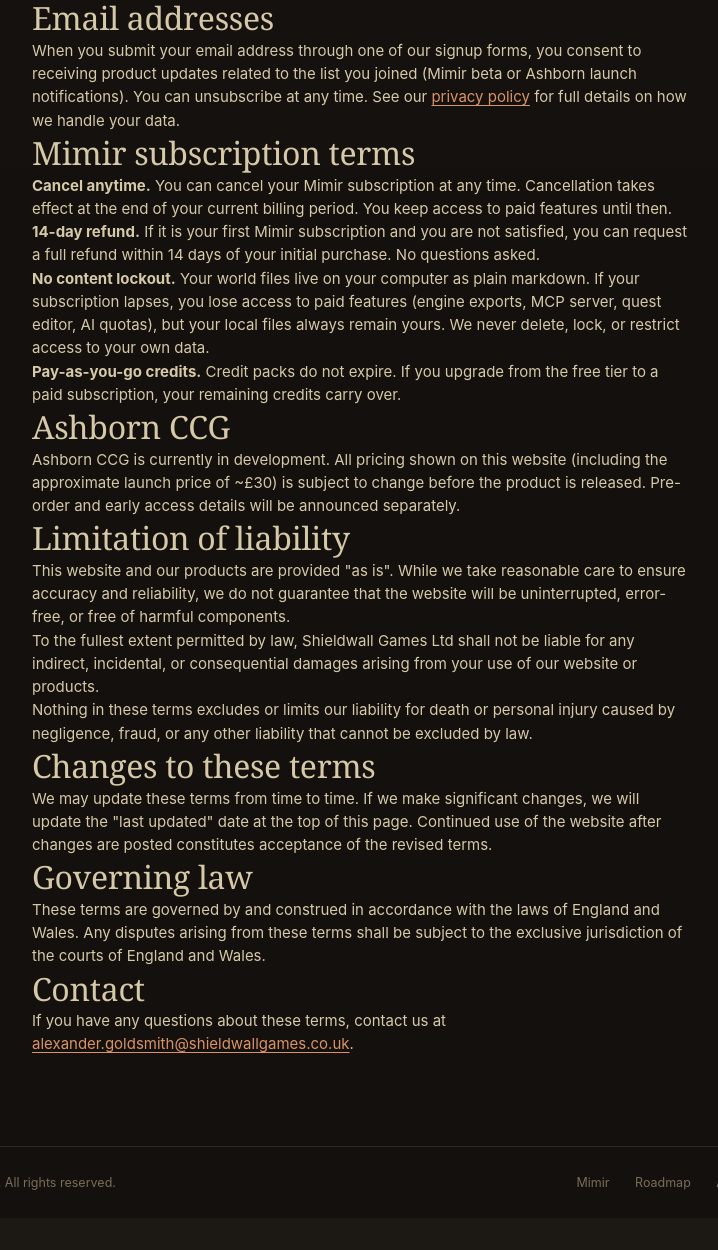
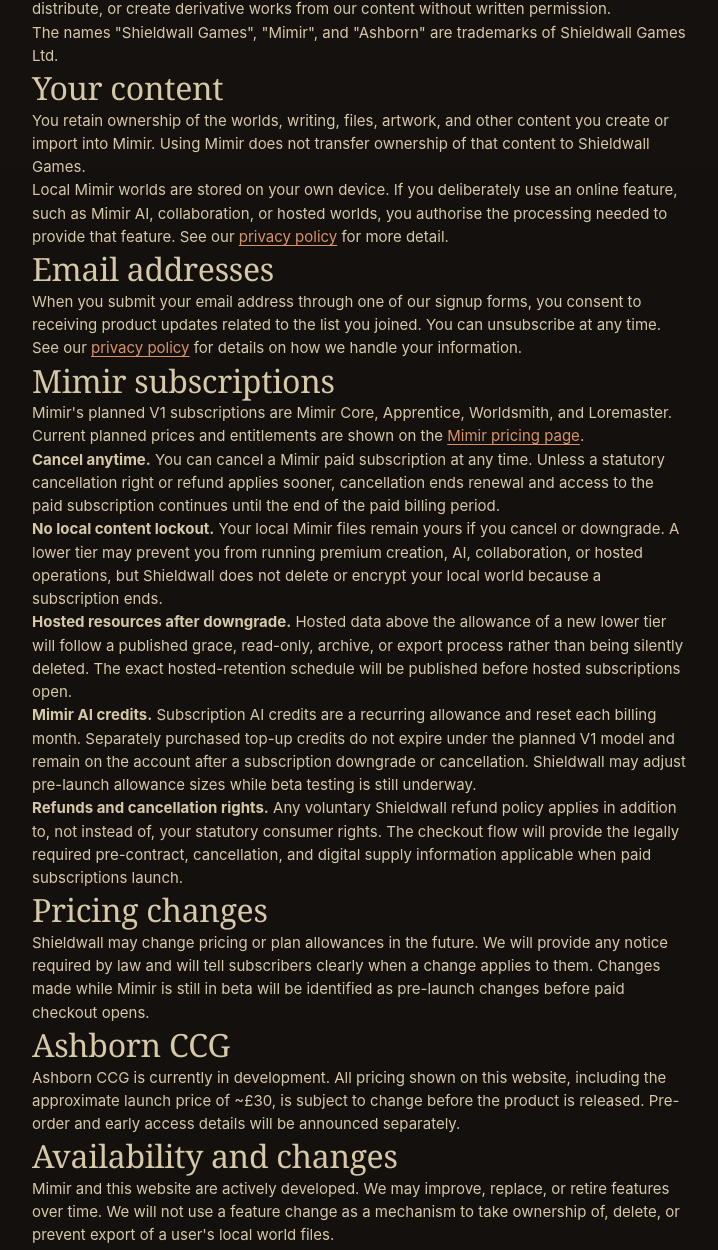
Before and after one commit to AlexGoldsmithUnrealDev/ShieldwalllGames, a plain HTML site: page terms.html in a window 1280 px wide. Shown: the part 633-1883 px from the top of the page, without its empty margins (280-998 px from the left). Before the commit the page ends 1851 px from the top, so only its background shows below. Drawn offline with Linux system fonts and the light colour scheme.

Commit message:
site: align Mimir terms with commercial model

```diff
--- a/terms.html
+++ b/terms.html
@@ -8,26 +8,22 @@
   <title>Terms of Use | Shieldwall Games</title>
   <meta name="description" content="Terms of use for the Shieldwall Games website, Mimir, and Ashborn CCG." />
 
-  <!-- Open Graph -->
   <meta property="og:type" content="website" />
   <meta property="og:title" content="Terms of Use | Shieldwall Games" />
   <meta property="og:description" content="Terms of use for the Shieldwall Games website, Mimir, and Ashborn CCG." />
   <meta property="og:url" content="https://shieldwallgames.co.uk/terms.html" />
   <meta property="og:image" content="" />
 
-  <!-- Twitter -->
   <meta name="twitter:card" content="summary_large_image" />
   <meta name="twitter:title" content="Terms of Use | Shieldwall Games" />
   <meta name="twitter:description" content="Terms of use for the Shieldwall Games website, Mimir, and Ashborn CCG." />
 
-  <!-- Favicon -->
   <link rel="icon" type="image/png" sizes="192x192" href="assets/icons/favicon-192.png" />
   <link rel="icon" type="image/png" sizes="512x512" href="assets/icons/favicon-512.png" />
   <link rel="icon" href="assets/icons/favicon.ico" sizes="any" />
   <link rel="apple-touch-icon" href="assets/icons/favicon-192.png" />
   <link rel="canonical" href="https://shieldwallgames.co.uk/terms.html" />
 
-  <!-- Styles -->
   <link rel="stylesheet" href="styles/main.css" />
   <link rel="stylesheet" href="styles/shieldwall.css" />
 </head>
@@ -36,12 +32,8 @@
 
 <div class="sw-page">
 
-  <!-- Skip link -->
   <a href="#main-content" class="skip-link">Skip to main content</a>
 
-  <!-- ============================================================
-       Navigation
-       ============================================================ -->
   <nav class="sw-nav">
     <div class="sw-wrap sw-nav-inner">
       <a class="sw-brand" href="./">Shieldwall Games<small>est. 2024 &middot; Kent</small></a>
@@ -63,19 +55,22 @@
 
   <main id="main-content">
 
-  <!-- ============================================================
-       Terms of Use
-       ============================================================ -->
   <section class="sw-section">
     <div class="sw-wrap sw-wrap--narrow">
 
       <h1 class="sw-section-h2">Terms of Use</h1>
-      <p class="sw-legal-date">Last updated: June 2026</p>
+      <p class="sw-legal-date">Last updated: August 2026</p>
 
       <p>
         These terms govern your use of the Shieldwall Games website,
         the Mimir application, and any related services. By using
         our website or products, you agree to these terms.
+      </p>
+      <p>
+        Mimir is currently in development. The public subscription
+        checkout, final hosted-service retention rules, and any
+        additional consumer information required at launch will be
+        published before paid subscriptions are opened.
       </p>
 
       <h2>Use of this website</h2>
@@ -99,85 +94,137 @@
         trademarks of Shieldwall Games Ltd.
       </p>
 
+      <h2>Your content</h2>
+      <p>
+        You retain ownership of the worlds, writing, files, artwork,
+        and other content you create or import into Mimir. Using Mimir
+        does not transfer ownership of that content to Shieldwall Games.
+      </p>
+      <p>
+        Local Mimir worlds are stored on your own device. If you
+        deliberately use an online feature, such as Mimir AI,
+        collaboration, or hosted worlds, you authorise the processing
+        needed to provide that feature. See our
+        <a href="privacy.html">privacy policy</a> for more detail.
+      </p>
+
       <h2>Email addresses</h2>
       <p>
         When you submit your email address through one of our signup
         forms, you consent to receiving product updates related to the
-        list you joined (Mimir beta or Ashborn launch notifications).
-        You can unsubscribe at any time. See our
-        <a href="privacy.html">privacy policy</a> for full details
-        on how we handle your data.
+        list you joined. You can unsubscribe at any time. See our
+        <a href="privacy.html">privacy policy</a> for details on how
+        we handle your information.
       </p>
 
-      <h2>Mimir subscription terms</h2>
+      <h2>Mimir subscriptions</h2>
       <p>
-        <strong>Cancel anytime.</strong> You can cancel your Mimir
-        subscription at any time. Cancellation takes effect at the
-        end of your current billing period. You keep access to paid
-        features until then.
+        Mimir's planned V1 subscriptions are Mimir Core, Apprentice,
+        Worldsmith, and Loremaster. Current planned prices and
+        entitlements are shown on the
+        <a href="mimir/#pricing">Mimir pricing page</a>.
       </p>
       <p>
-        <strong>14-day refund.</strong> If it is your first Mimir
-        subscription and you are not satisfied, you can request a
-        full refund within 14 days of your initial purchase. No
-        questions asked.
+        <strong>Cancel anytime.</strong> You can cancel a Mimir paid
+        subscription at any time. Unless a statutory cancellation
+        right or refund applies sooner, cancellation ends renewal and
+        access to the paid subscription continues until the end of the
+        paid billing period.
       </p>
       <p>
-        <strong>No content lockout.</strong> Your world files live
-        on your computer as plain markdown. If your subscription
-        lapses, you lose access to paid features (engine exports,
-        MCP server, quest editor, AI quotas), but your local files
-        always remain yours. We never delete, lock, or restrict
-        access to your own data.
+        <strong>No local content lockout.</strong> Your local Mimir
+        files remain yours if you cancel or downgrade. A lower tier may
+        prevent you from running premium creation, AI, collaboration,
+        or hosted operations, but Shieldwall does not delete or encrypt
+        your local world because a subscription ends.
       </p>
       <p>
-        <strong>Pay-as-you-go credits.</strong> Credit packs do not
-        expire. If you upgrade from the free tier to a paid
-        subscription, your remaining credits carry over.
+        <strong>Hosted resources after downgrade.</strong> Hosted data
+        above the allowance of a new lower tier will follow a published
+        grace, read-only, archive, or export process rather than being
+        silently deleted. The exact hosted-retention schedule will be
+        published before hosted subscriptions open.
+      </p>
+      <p>
+        <strong>Mimir AI credits.</strong> Subscription AI credits are
+        a recurring allowance and reset each billing month. Separately
+        purchased top-up credits do not expire under the planned V1
+        model and remain on the account after a subscription downgrade
+        or cancellation. Shieldwall may adjust pre-launch allowance
+        sizes while beta testing is still underway.
+      </p>
+      <p>
+        <strong>Refunds and cancellation rights.</strong> Any voluntary
+        Shieldwall refund policy applies in addition to, not instead of,
+        your statutory consumer rights. The checkout flow will provide
+        the legally required pre-contract, cancellation, and digital
+        supply information applicable when paid subscriptions launch.
+      </p>
+
+      <h2>Pricing changes</h2>
+      <p>
+        Shieldwall may change pricing or plan allowances in the future.
+        We will provide any notice required by law and will tell
+        subscribers clearly when a change applies to them. Changes made
+        while Mimir is still in beta will be identified as pre-launch
+        changes before paid checkout opens.
       </p>
 
       <h2>Ashborn CCG</h2>
       <p>
-        Ashborn CCG is currently in development. All pricing shown
-        on this website (including the approximate launch price of
-        ~&pound;30) is subject to change before the product is
-        released. Pre-order and early access details will be
-        announced separately.
+        Ashborn CCG is currently in development. All pricing shown on
+        this website, including the approximate launch price of
+        ~&pound;30, is subject to change before the product is released.
+        Pre-order and early access details will be announced separately.
+      </p>
+
+      <h2>Availability and changes</h2>
+      <p>
+        Mimir and this website are actively developed. We may improve,
+        replace, or retire features over time. We will not use a feature
+        change as a mechanism to take ownership of, delete, or prevent
+        export of a user's local world files.
       </p>
 
       <h2>Limitation of liability</h2>
       <p>
         This website and our products are provided "as is". While we
-        take reasonable care to ensure accuracy and reliability, we
-        do not guarantee that the website will be uninterrupted,
+        take reasonable care to ensure accuracy and reliability, we do
+        not guarantee that the website or service will be uninterrupted,
         error-free, or free of harmful components.
       </p>
       <p>
         To the fullest extent permitted by law, Shieldwall Games Ltd
-        shall not be liable for any indirect, incidental, or
-        consequential damages arising from your use of our website
-        or products.
+        shall not be liable for indirect, incidental, or consequential
+        damages arising from your use of our website or products.
       </p>
       <p>
-        Nothing in these terms excludes or limits our liability for
-        death or personal injury caused by negligence, fraud, or
-        any other liability that cannot be excluded by law.
+        Nothing in these terms excludes or limits liability that cannot
+        lawfully be excluded, including liability for death or personal
+        injury caused by negligence or for fraud.
+      </p>
+
+      <h2>Consumer rights</h2>
+      <p>
+        Nothing in these terms limits rights you have under applicable
+        consumer law. If these terms conflict with a mandatory consumer
+        protection that applies to you, the mandatory protection takes
+        precedence.
       </p>
 
       <h2>Changes to these terms</h2>
       <p>
         We may update these terms from time to time. If we make
-        significant changes, we will update the "last updated" date
-        at the top of this page. Continued use of the website after
-        changes are posted constitutes acceptance of the revised terms.
+        significant changes, we will update the "last updated" date at
+        the top of this page and provide any additional notice required
+        by law.
       </p>
 
       <h2>Governing law</h2>
       <p>
-        These terms are governed by and construed in accordance with
-        the laws of England and Wales. Any disputes arising from
-        these terms shall be subject to the exclusive jurisdiction
-        of the courts of England and Wales.
+        These terms are governed by the laws of England and Wales,
+        subject to any mandatory consumer protections or jurisdictional
+        rights that apply to a consumer in their place of residence.
       </p>
 
       <h2>Contact</h2>
@@ -191,9 +238,6 @@
 
   </main>
 
-  <!-- ============================================================
-       Footer
-       ============================================================ -->
   <footer class="sw-footer">
     <div class="sw-wrap sw-footer-simple">
       <span>&copy; <script>document.write(new Date().getFullYear())</script> Shieldwall Games Ltd. All rights reserved.</span>
```
